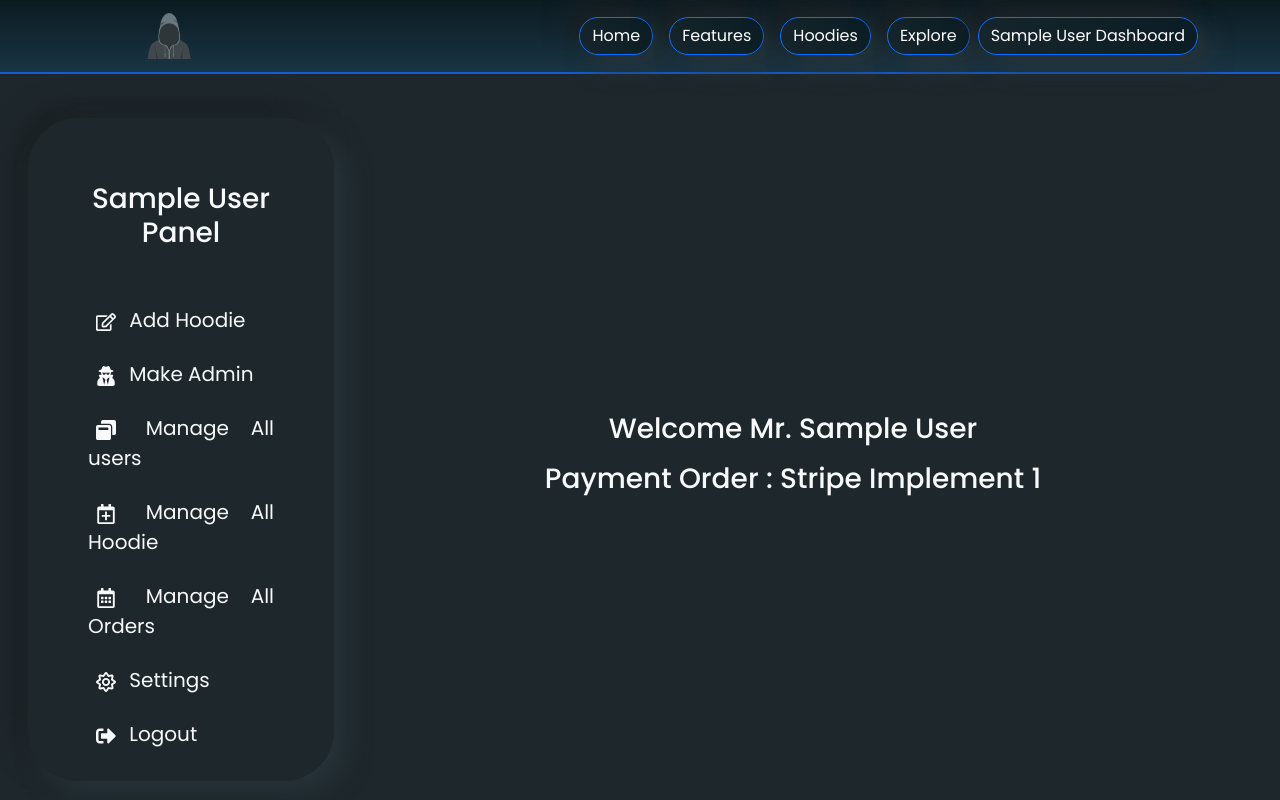
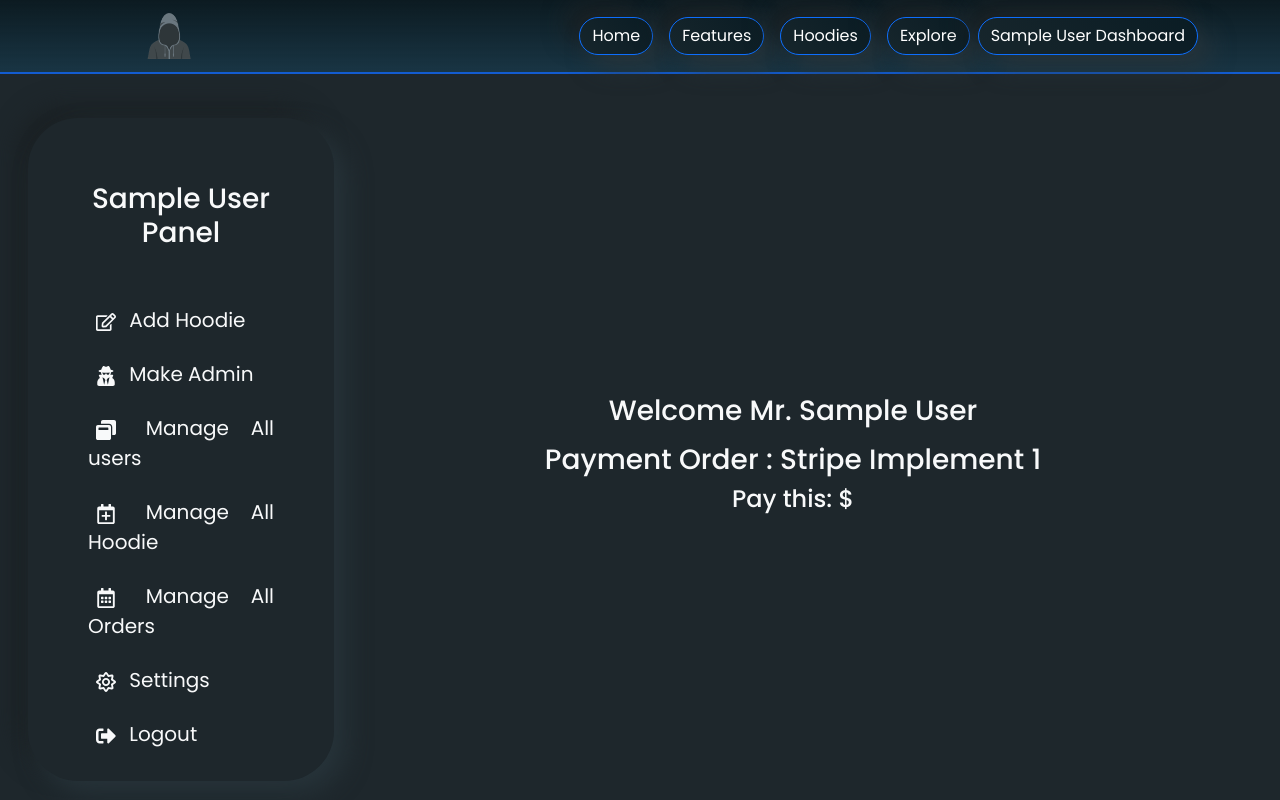
Before and after one commit to coderyeasin/hoodie, a React (Create React App) app: page /dashboard/payment/1 in a window 1280 px wide. Shown: the top 800 px of the page. Built offline with nearby package versions, Linux system fonts and the light colour scheme; no server answers; sample sign-in values are in the browser's storage.

Commit message:
add price

```diff
--- a/src/pages/Dashboard/User/PayOrder.js
+++ b/src/pages/Dashboard/User/PayOrder.js
@@ -1,27 +1,19 @@
-import React, { useEffect } from 'react';
+import React, { useEffect, useState } from 'react';
 import { useForm } from "react-hook-form";
 import { useParams } from 'react-router-dom';
 
 
 const PayOrder = () => {
     const { id } = useParams()
+    const [order, setOrder] = useState({})
+    useEffect(() => {
+        fetch(`http://localhost:5000/orders/${id}`).then(res => res.json()).then(data => setOrder(data))
+    },[order])
 
-// useEffect(() => {
-//   const url = `https://warm-falls-65459.herokuapp.com/orders?email=${user?.email}`;
-//   fetch(url)
-//     .then((res) => res.json())
-//     .then((data) => {
-//       const filter = data.filter((e) => e.serviceName);
-//       setBooked(filter);
-//     });
-// }, []);
-
-    const { register, handleSubmit } = useForm();
-    const onSubmit = (data) => console.log(data);
     return (
       <div>
             <h3>Payment Order : Stripe Implement {id}</h3>
-
+            <h4>Pay this: ${order?.price}</h4>
 
       </div>
     );
```
